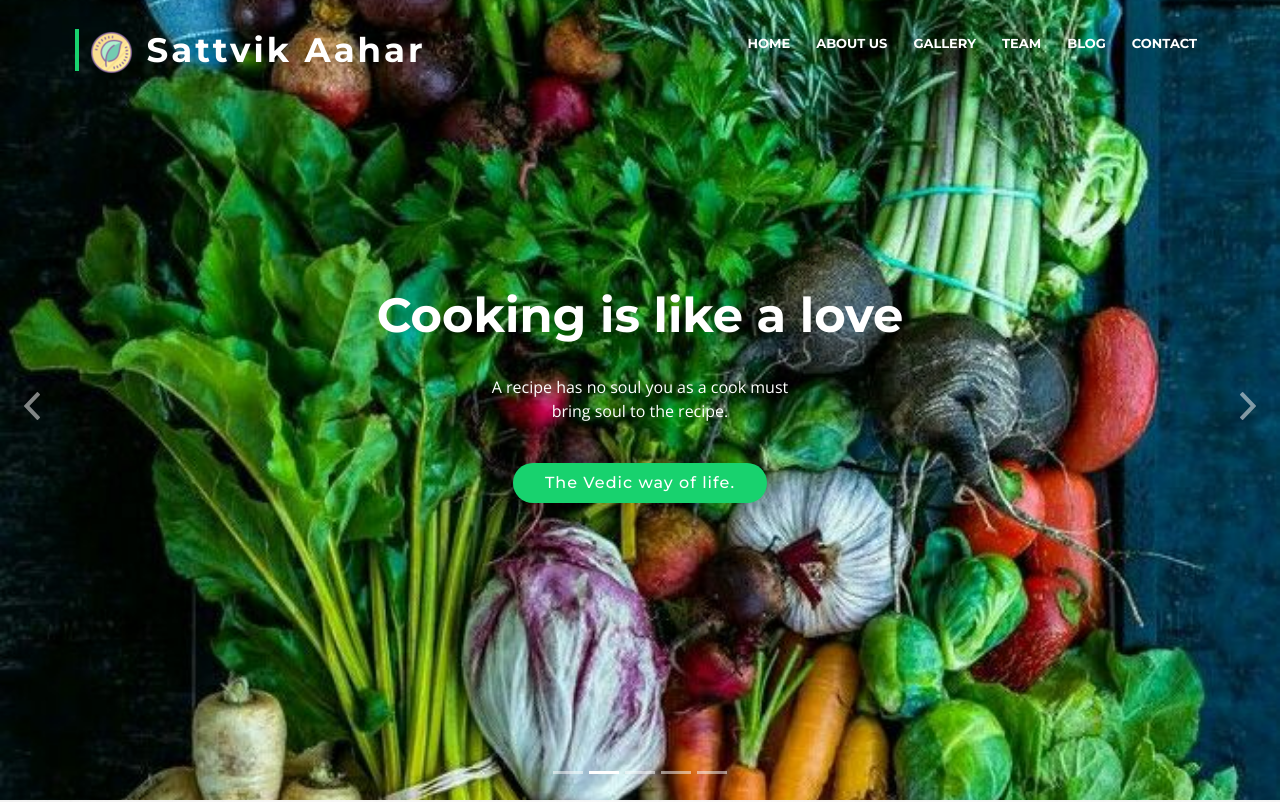
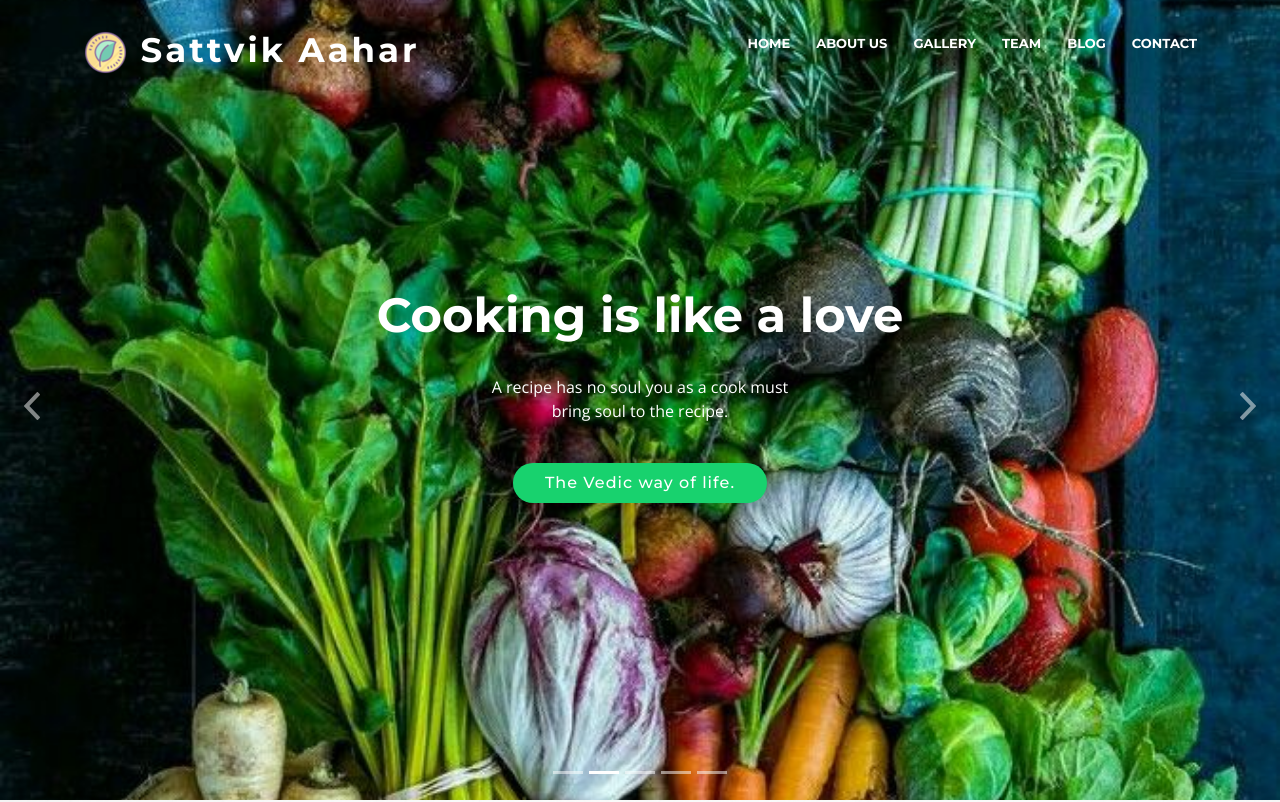
Before and after one commit to prajan2/sattvik, a plain HTML site: page index.html in a window 1280 px wide. Shown: the top 802 px of the page. Drawn offline with nearby package versions, Linux system fonts and the light colour scheme; some packages are replaced by stand-ins of ours; a script that the page names is missing; files whose address does not match are found by name.

Commit message:
border removed from the

```diff
--- a/css/style.css
+++ b/css/style.css
@@ -149,8 +149,8 @@ h6 {
 #header #logo h1 a,
 #header #logo h1 a:hover {
   color: #fff;
-  padding-left: 10px;
-  border-left: 4px solid #18d26e;
+  padding-left: 8px;
+
 }
 
 #header #logo img {
```
